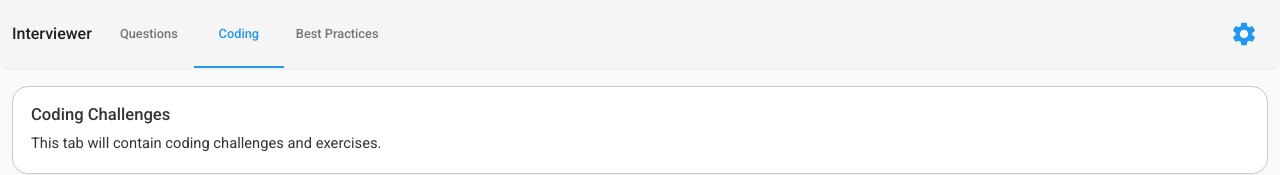
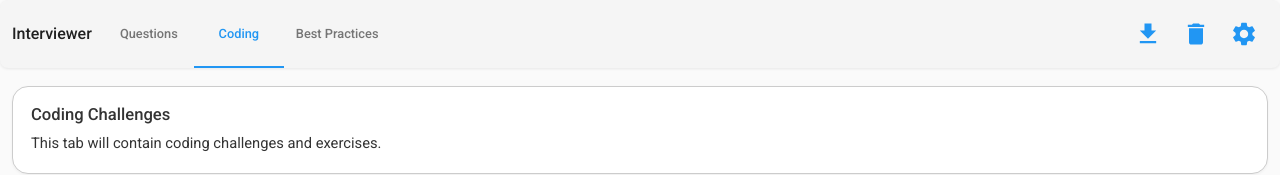
Before and after one commit to konrad-rzonca/technical-interviewer, a React (Create React App) app: page /technical-interviewer/coding in a window 1280 px wide. Shown: the top 175 px of the page. Built offline with nearby package versions, Linux system fonts and the light colour scheme.

Commit message:
Add data export and clearing functionality

```diff
--- a/src/App.js
+++ b/src/App.js
@@ -17,6 +17,7 @@ import {categories, getAllQuestions} from './data/questionLoader';
 import {createAppTheme} from './themes';
 import {NAVIGATION} from './utils/constants';
 import storageService from './services/storageService';
+import {exportInterviewData} from './utils/exportUtils';
 
 // Create the application theme using the theme system
 const theme = createAppTheme();
@@ -87,6 +88,12 @@ function App() {
     updateInterviewState({currentQuestion: question});
   };
 
+  const handleExportData = () => {
+    if (storageService.isStorageAvailable()) {
+      exportInterviewData(interviewState, allQuestions);
+    }
+  };
+
   // Handle answer point selection - improved with direct state update
   const handleAnswerPointSelect = (questionId, categoryPointKey) => {
     setInterviewState(prevState => {
@@ -144,6 +151,8 @@ function App() {
               onSettingChange={handleSettingChange}
               onQuestionSelect={handleQuestionSelect}
               onCategorySelect={handleCategorySelect}
+              onExportData={handleExportData}
+              onClearData={() => storageService.clearInterviewState()}
           >
             <Routes>
               <Route path={NAVIGATION.ROUTES.INTERVIEW} element={
--- a/src/components/InterviewPanel.js
+++ b/src/components/InterviewPanel.js
@@ -586,6 +586,7 @@ const InterviewPanel = ({
                   onNotesChange={handleNotesChange}
                   onGradeChange={handleGradeChange}
                   onNavigateQuestion={handleNavigateQuestion}
+                  updateInterviewState={updateInterviewState}
               />
             </Box>
 
--- a/src/components/MainLayout.js
+++ b/src/components/MainLayout.js
@@ -18,6 +18,8 @@ const MainLayout = ({
   onSettingChange,
   onQuestionSelect,
   onCategorySelect,
+  onExportData,
+  onClearData,
 }) => {
   const [settingsMenuAnchor, setSettingsMenuAnchor] = useState(null);
   const [mobileDrawerOpen, setMobileDrawerOpen] = useState(false);
@@ -52,6 +54,8 @@ const MainLayout = ({
             onCategorySelect={onCategorySelect}
             gradesMap={gradesMap}
             selectedCategory=""
+            onExportData={onExportData}
+            onClearData={onClearData}
         />
 
         {/* Settings Menu - Shared across the application */}
--- a/src/components/QuestionDetailsPanel.js
+++ b/src/components/QuestionDetailsPanel.js
@@ -46,6 +46,7 @@ const QuestionDetailsPanel = ({
   onNotesChange,
   onGradeChange,
   onNavigateQuestion,
+  updateInterviewState,
 }) => {
   // Get styles from style hooks
   const titleStyles = useTitleStyles();
@@ -94,6 +95,41 @@ const QuestionDetailsPanel = ({
   // Handle grade change
   const handleGradeChange = (event, newValue) => {
     onGradeChange(currentQuestion.id, newValue);
+  };
+
+  // Handle clearing the current question data
+  const handleClearQuestionData = () => {
+    // Create updates to clear question data
+    const updates = {};
+
+    // Clear notes if they exist
+    if (notesMap[currentQuestion.id]) {
+      updates.notesMap = {
+        ...notesMap,
+        [currentQuestion.id]: '',
+      };
+    }
+
+    // Clear grade if it exists
+    if (gradesMap[currentQuestion.id] !== undefined) {
+      updates.gradesMap = {
+        ...gradesMap,
+      };
+      delete updates.gradesMap[currentQuestion.id];
+    }
+
+    // Clear selected points if they exist
+    if (selectedAnswerPointsMap[currentQuestion.id]) {
+      updates.selectedAnswerPointsMap = {
+        ...selectedAnswerPointsMap,
+        [currentQuestion.id]: {},
+      };
+    }
+
+    // Only update if there's something to clear
+    if (Object.keys(updates).length > 0) {
+      updateInterviewState(updates);
+    }
   };
 
   return (
@@ -166,12 +202,22 @@ const QuestionDetailsPanel = ({
           ...contentBoxStyles,
           mt: SPACING.toUnits(SPACING.md),
         }}>
-          <Typography variant="subtitle1" sx={{
-            ...titleStyles,
-            fontSize: TYPOGRAPHY.fontSize.panelTitle,
+          <Box sx={{
+            display: 'flex',
+            justifyContent: 'space-between',
+            alignItems: 'center',
+            mb: SPACING.toUnits(SPACING.md),
           }}>
-            Candidate Evaluation
-          </Typography>
+
+            <Typography variant="subtitle1" sx={{
+              ...titleStyles,
+              fontSize: TYPOGRAPHY.fontSize.panelTitle,
+              mb: 0,
+            }}>
+              Candidate Evaluation
+            </Typography>
+
+          </Box>
 
           <Box sx={{
             display: 'flex',
--- a/src/components/SettingsMenu.js
+++ b/src/components/SettingsMenu.js
@@ -39,7 +39,7 @@ const SettingsMenu = ({
 
     // Confirm with the user before clearing data
     if (window.confirm(
-        'Are you sure you want to clear all saved interview data? This cannot be undone.')) {
+        'Are you sure you want to clear all saved interview data? This will refresh your page, and cannot be undone.')) {
       storageService.clearInterviewState();
       // Notify the user
       alert(
--- a/src/components/TopNavbar.js
+++ b/src/components/TopNavbar.js
@@ -14,6 +14,8 @@ import {
 } from '@mui/material';
 import MenuIcon from '@mui/icons-material/Menu';
 import SettingsIcon from '@mui/icons-material/Settings';
+import DeleteIcon from '@mui/icons-material/Delete';
+import FileDownloadIcon from '@mui/icons-material/FileDownload';
 import {Link, useLocation} from 'react-router-dom';
 import {SPACING} from '../themes/baseTheme';
 import {NAVIGATION} from '../utils/constants';
@@ -48,6 +50,8 @@ const TopNavbar = ({
   onCategorySelect,
   gradesMap,
   selectedCategory,
+  onExportData,
+  onClearData,
 }) => {
   const theme = useTheme();
   const location = useLocation();
@@ -61,6 +65,16 @@ const TopNavbar = ({
       (settings.learningMode ? 1 : 0) +
       (settings.hideAnsweredQuestions ? 1 : 0) +
       (settings.hideAnsweredInRelated ? 1 : 0);
+
+  // Handle clear data with confirmation
+  const handleClearData = () => {
+    if (window.confirm(
+        'Are you sure you want to clear all saved interview data? This will refresh your page, and cannot be undone.')) {
+      onClearData();
+      // Force a page refresh immediately instead of showing an alert
+      window.location.reload();
+    }
+  };
 
   return (
       <AppBar position="static" elevation={1} color="default">
@@ -149,7 +163,7 @@ const TopNavbar = ({
                 )}
           </Box>
 
-          {/* Right section: Settings Button */}
+          {/* Right section: Data Management and Settings Buttons */}
           <Box sx={{
             display: 'flex',
             alignItems: 'center',
@@ -157,6 +171,53 @@ const TopNavbar = ({
             flexGrow: isSmallScreen ? 0 : 1,
             maxWidth: isSmallScreen ? 'auto' : '33%',
           }}>
+            {/* Download Data Button */}
+            <Tooltip title="Download Interview Data">
+              <IconButton
+                  size="large"
+                  onClick={onExportData}
+                  color="primary"
+                  sx={{
+                    p: SPACING.toUnits(SPACING.sm),
+                    '& .MuiSvgIcon-root': {
+                      fontSize: '1.75rem',
+                    },
+                    width: 48,
+                    height: 48,
+                    borderRadius: '8px',
+                    '&:hover': {
+                      bgcolor: `${theme.palette.primary.main}20`,
+                    },
+                  }}
+              >
+                <FileDownloadIcon/>
+              </IconButton>
+            </Tooltip>
+
+            {/* Clear Data Button */}
+            <Tooltip title="Clear All Interview Data">
+              <IconButton
+                  size="large"
+                  onClick={handleClearData}
+                  color="primary"
+                  sx={{
+                    p: SPACING.toUnits(SPACING.sm),
+                    '& .MuiSvgIcon-root': {
+                      fontSize: '1.75rem',
+                    },
+                    width: 48,
+                    height: 48,
+                    borderRadius: '8px',
+                    '&:hover': {
+                      bgcolor: `${theme.palette.error.main}20`,
+                    },
+                  }}
+              >
+                <DeleteIcon/>
+              </IconButton>
+            </Tooltip>
+
+            {/* Settings Button */}
             <Tooltip title="Settings">
               <IconButton
                   size="large"
--- /dev/null
+++ b/src/utils/exportUtils.js
@@ -0,0 +1,123 @@
+// src/utils/exportUtils.js
+import {APP_CONSTANTS} from './constants';
+
+/**
+ * Transforms interview state into human-readable format for export
+ * @param {Object} interviewState - Current interview state
+ * @param {Array} allQuestions - All available questions
+ * @returns {Object} - Transformed data ready for export
+ */
+export const prepareInterviewDataForExport = (interviewState, allQuestions) => {
+  // Create lookup maps for transforming IDs to readable names
+  const questionTitleMap = {};
+  const insightPointMap = {};
+
+  // Process all questions to build lookup maps
+  allQuestions.forEach(question => {
+    // For question title lookup
+    questionTitleMap[question.id] = question.shortTitle ||
+        question.question.substring(0, 40);
+
+    // For answer point lookup - create map of categoryIndex-pointIndex to point title
+    insightPointMap[question.id] = {};
+    if (question.answerInsights && Array.isArray(question.answerInsights)) {
+      question.answerInsights.forEach((category, categoryIndex) => {
+        if (category && category.points && Array.isArray(category.points)) {
+          category.points.forEach((point, pointIndex) => {
+            if (point && point.title) {
+              const key = `${categoryIndex}-${pointIndex}`;
+              insightPointMap[question.id][key] = point.title;
+            }
+          });
+        }
+      });
+    }
+  });
+
+  // Transform maps to use descriptive keys instead of IDs
+  const transformedNotesMap = {};
+  const transformedGradesMap = {};
+  const transformedPointsMap = {};
+
+  // Transform notesMap
+  Object.entries(interviewState.notesMap).forEach(([questionId, notes]) => {
+    if (notes && notes.trim() !== '') { // Only include non-empty notes
+      const title = questionTitleMap[questionId] || questionId;
+      transformedNotesMap[title] = notes;
+    }
+  });
+
+  // Transform gradesMap
+  Object.entries(interviewState.gradesMap).forEach(([questionId, grade]) => {
+    if (grade !== undefined && grade !== 0) { // Only include non-zero grades
+      const title = questionTitleMap[questionId] || questionId;
+      transformedGradesMap[title] = grade;
+    }
+  });
+
+  // Transform selectedAnswerPointsMap to arrays of point titles
+  Object.entries(interviewState.selectedAnswerPointsMap).
+      forEach(([questionId, pointData]) => {
+        const questionTitle = questionTitleMap[questionId] || questionId;
+        const pointMap = insightPointMap[questionId] || {};
+
+        // Only include questions with selected points
+        if (Object.keys(pointData).length > 0) {
+          // Create an array of selected point titles
+          const selectedPointTitles = [];
+
+          // Find selected points and add their titles to the array
+          Object.entries(pointData).forEach(([pointKey, isSelected]) => {
+            if (isSelected) {
+              const pointTitle = pointMap[pointKey] || pointKey;
+              selectedPointTitles.push(pointTitle);
+            }
+          });
+
+          // Only add if there are selected points
+          if (selectedPointTitles.length > 0) {
+            transformedPointsMap[questionTitle] = selectedPointTitles;
+          }
+        }
+      });
+
+  return {
+    timestamp: new Date().toISOString(),
+    version: APP_CONSTANTS.VERSION,
+    data: {
+      notesMap: transformedNotesMap,
+      gradesMap: transformedGradesMap,
+      selectedAnswerPoints: transformedPointsMap,
+    },
+  };
+};
+
+/**
+ * Export interview data as a JSON file
+ * @param {Object} interviewState - Current interview state
+ * @param {Array} allQuestions - All available questions
+ */
+export const exportInterviewData = (interviewState, allQuestions) => {
+  // Prepare the data for export
+  const dataToExport = prepareInterviewDataForExport(interviewState,
+      allQuestions);
+
+  // Create a blob and download link
+  const dataStr = JSON.stringify(dataToExport, null, 2);
+  const blob = new Blob([dataStr], {type: 'application/json'});
+  const url = URL.createObjectURL(blob);
+
+  // Create and trigger download
+  const a = document.createElement('a');
+  a.download = `interview-data-${new Date().toISOString().split('T')[0]}.json`;
+  a.href = url;
+  a.click();
+
+  // Clean up
+  URL.revokeObjectURL(url);
+};
+
+export default {
+  prepareInterviewDataForExport,
+  exportInterviewData,
+};
```
Also changed, not shown: package.json (+10 -7 lines).
